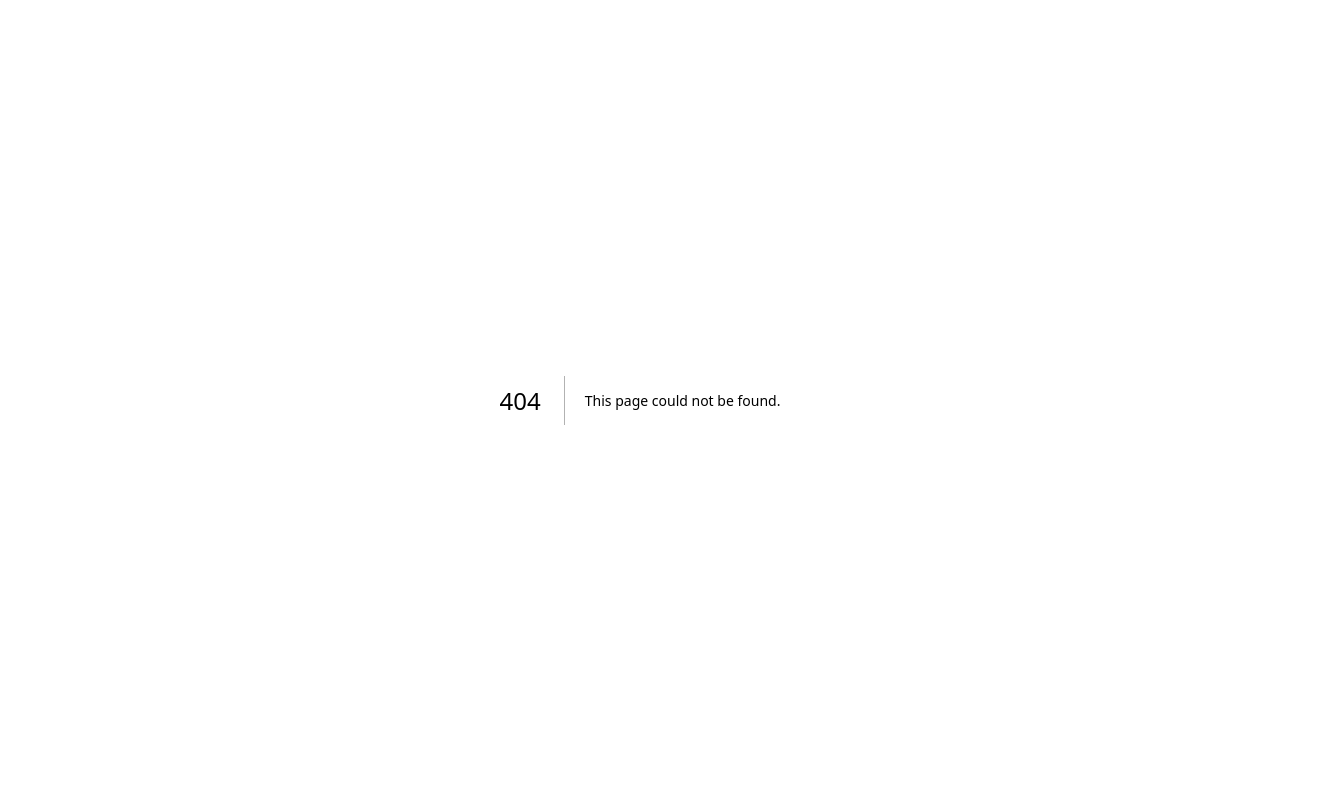
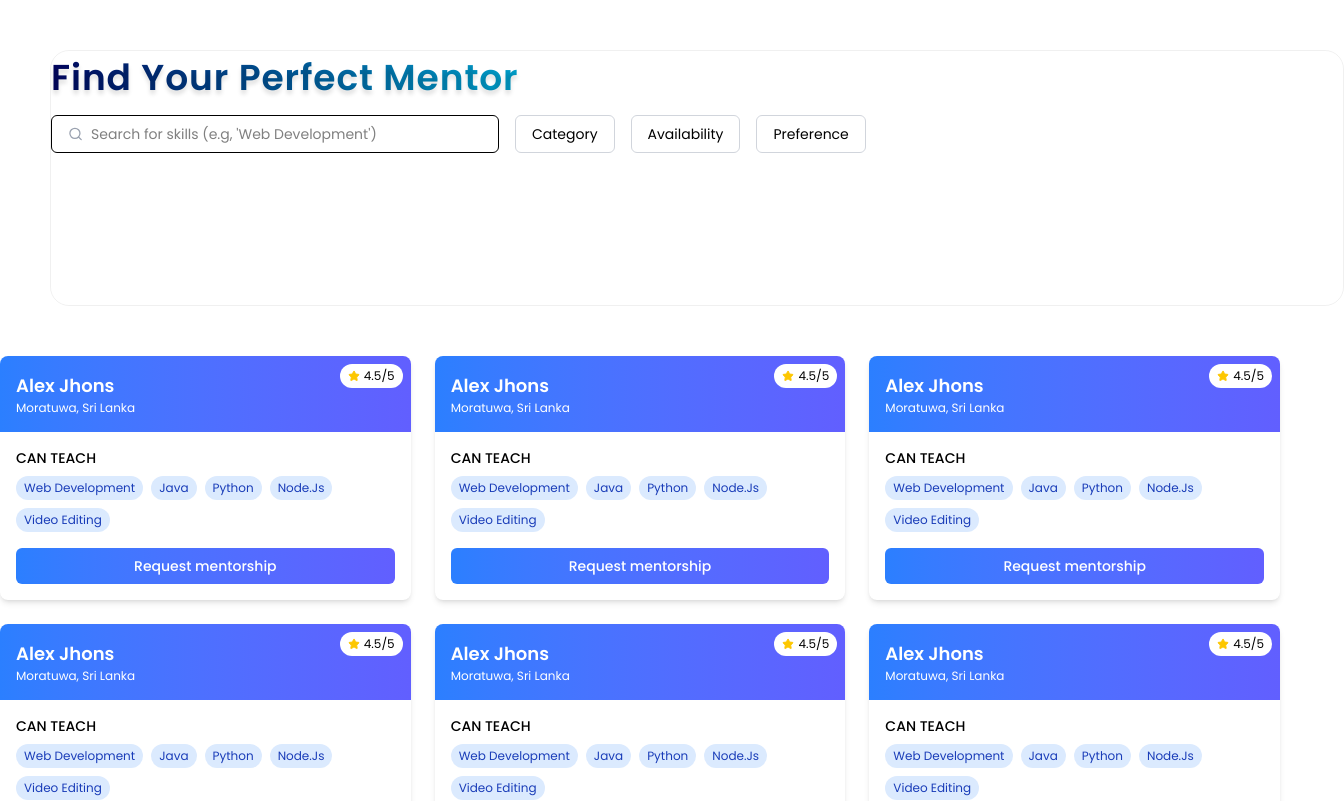
Before and after one commit to Nipun-Yasas/Skill-Forge, a Next.js app in the folder frontend/: page /Mentor in a window 1280 px wide. Before the commit this address had no page. Shown: the top 801 px of the page, 1344 px wide, since content can reach past the window. Built offline with nearby package versions, Linux system fonts and the light colour scheme.

Commit message:
finding a mentor cards

```diff
--- /dev/null
+++ b/frontend/src/app/Mentor/FindPerfect.jsx
@@ -0,0 +1,11 @@
+import React from 'react';
+
+export const FindPerfect = () => {
+  return (
+    <div className="inline-flex flex-wrap items-center justify-center gap-10 relative">
+      <div className="relative w-[536px] h-16 mt-0 text-shadow-[0px_4px_4px_#00000021] bg-gradient-to-r from-[#03045e] to-[#00b4d8] text-transparent bg-clip-text font-bold text-4xl tracking-wide leading-normal">
+        Find Your Perfect Mentor
+      </div>
+    </div>
+  );
+};
--- /dev/null
+++ b/frontend/src/app/Mentor/Search.jsx
@@ -0,0 +1,22 @@
+import React from 'react';
+import { Search as SearchIcon } from 'lucide-react';
+
+export const Search = ({ className }) => {
+  return <SearchIcon className={className} />;
+};
+
+const SearchBar = () => {
+  return (
+    <div className="flex items-center w-full max-w-md px-4 py-2 border rounded-md shadow-sm bg-white border-gray-300">
+      <Search className="w-5 h-5 text-gray-500" />
+      <input
+        type="text"
+        placeholder='Search for skills (e.g, “Web Development”)'
+        aria-label="Search for skills"
+        className="ml-2 w-full outline-none text-gray-700 placeholder-gray-500 bg-transparent"
+      />
+    </div>
+  );
+};
+
+export default SearchBar;
--- /dev/null
+++ b/frontend/src/app/Mentor/header.jsx
@@ -0,0 +1,33 @@
+"use client";
+
+import React from "react";
+import { FindPerfect } from "./FindPerfect";
+import { Search } from "./Search";
+
+
+export const Header = () => {
+  return (
+    <div className="relative m-[50px] w-[1294px] h-64 rounded-[19px] overflow-hidden border border-solid border-[#0000000f]">
+      <FindPerfect />
+
+      <div className="flex gap-4 mb-6">
+        <div className="flex items-center bg-white border rounded-md px-4 py-2 w-full max-w-md">
+          <Search className="text-gray-400 w-4 h-4" />
+          <input
+            type="text"
+            placeholder="Search for skills (e.g, 'Web Development')"
+            className="ml-2 w-full outline-none text-sm"
+          />
+        </div>
+        {["Category", "Availability", "Preference"].map((filter, i) => (
+          <button
+            key={i}
+            className="bg-white border border-gray-300 text-sm rounded-md px-4 py-2 hover:bg-gray-100"
+          >
+            {filter}
+          </button>
+        ))}
+      </div>
+    </div>
+  );
+};
--- /dev/null
+++ b/frontend/src/app/Mentor/mentorsCards.jsx
@@ -0,0 +1,51 @@
+ 'use client'
+import React from "react";
+import { Star } from "lucide-react";
+
+
+const mentors = Array(6).fill({
+    name: "Alex Jhons",
+    location: "Moratuwa, Sri Lanka",
+    rating: "4.5/5",
+    skills: ["Web Development", "Java", "Python", "Node.Js", "Video Editing"],
+  });
+
+export const MentorsCards = () => {
+  return (
+    <><div className="grid grid-cols-1 sm:grid-cols-2 md:grid-cols-3 gap-6">
+          {mentors.map((mentor, index) => (
+              <div key={index} className="bg-white rounded-lg shadow-md overflow-hidden">
+                  <div className="bg-gradient-to-r from-blue-500 to-indigo-500 p-4 text-white relative">
+                      <div className="text-lg font-bold">{mentor.name}</div>
+                      <div className="text-xs">{mentor.location}</div>
+                      <div className="absolute top-2 right-2 flex items-center gap-1 bg-white text-black px-2 py-1 text-xs rounded-full">
+                          <Star className="w-3 h-3 text-yellow-400" fill="currentColor" />
+                          {mentor.rating}
+                      </div>
+                  </div>
+                  <div className="p-4">
+                      <div className="mb-2 text-sm font-medium">CAN TEACH</div>
+                      <div className="flex flex-wrap gap-2 mb-4">
+                          {mentor.skills.map((skill, i) => (
+                              <span
+                                  key={i}
+                                  className="bg-blue-100 text-blue-800 px-2 py-1 rounded-full text-xs"
+                              >
+                                  {skill}
+                              </span>
+                          ))}
+                      </div>
+                      <button className="w-full bg-gradient-to-r from-blue-500 to-indigo-500 text-white py-2 rounded-md text-sm font-medium">
+                          Request mentorship
+                      </button>
+                  </div>
+              </div>
+          ))}
+      </div><div className="flex justify-center mt-8">
+              <button className="bg-blue-500 text-white px-6 py-2 rounded-md hover:bg-blue-600">
+                  Load More
+              </button>
+          </div></>
+    );
+};
+export default MentorsCards;
--- /dev/null
+++ b/frontend/src/app/Mentor/page.tsx
@@ -0,0 +1,12 @@
+import { Header } from "./header";
+import { MentorsCards } from "./mentorsCards"
+
+export default function FindingMentor() {
+    return (
+        <>
+            <Header />
+            <MentorsCards />
+        </>
+
+    );
+}
```
Also changed, not shown: frontend/package.json (+7 -6 lines), 1 other file (tests, documents, lock files or other folders).
